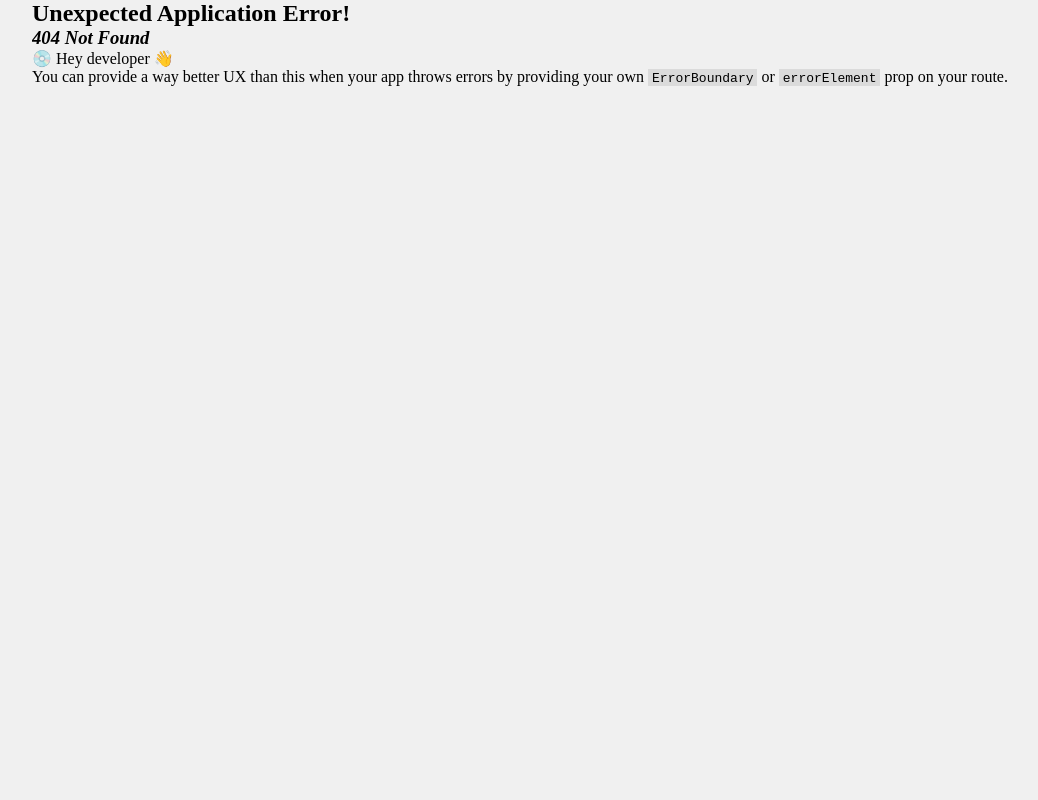
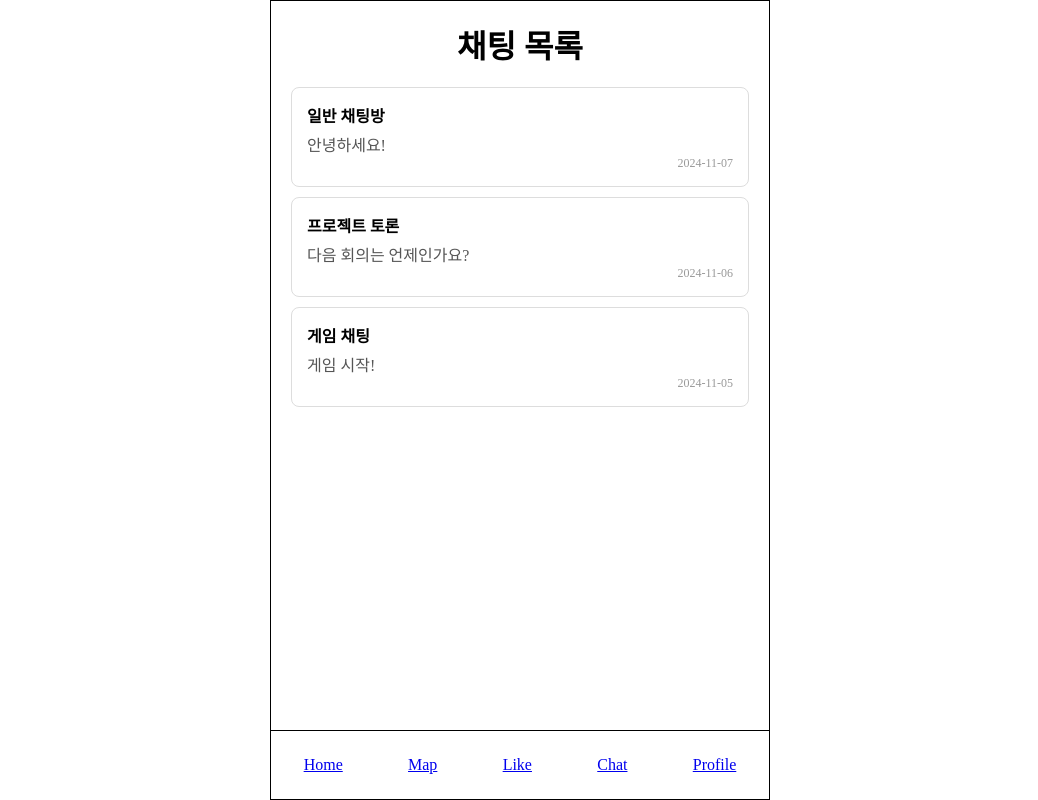
Before and after one commit to prac2317/book-and-talk-frontend, a React (Vite) app: page /chat in a window 1280 px wide. Before the commit this address had no page. Shown: the whole page, without its empty margins (120-1158 px from the left). Built offline with nearby package versions, Linux system fonts and the light colour scheme.

Commit message:
feat: 채팅 목록 화면 틀 잡기

```diff
--- /dev/null
+++ b/src/pages/chat/ChatList.css
@@ -0,0 +1,44 @@
+/* components/ChatList.css */
+
+.chat-list {
+    padding: 20px;
+    overflow-y: auto;
+    height: 100%;
+}
+
+.chat-list h1 {
+    margin-bottom: 20px;
+    text-align: center;
+}
+
+.chat-list ul {
+    list-style: none;
+}
+
+.chat-list-item {
+    padding: 15px;
+    border: 1px solid #ddd;
+    border-radius: 8px;
+    margin-bottom: 10px;
+    cursor: pointer;
+    transition: background-color 0.2s;
+}
+
+.chat-list-item:hover {
+    background-color: #f0f0f0;
+}
+
+.chat-name {
+    font-weight: bold;
+    margin-bottom: 5px;
+}
+
+.chat-last-message {
+    color: #555;
+}
+
+.chat-timestamp {
+    font-size: 12px;
+    color: #999;
+    text-align: right;
+}
--- a/src/pages/chat/ChatList.tsx
+++ b/src/pages/chat/ChatList.tsx
@@ -0,0 +1,45 @@
+// components/ChatList.tsx
+
+import React from 'react';
+import { useNavigate } from 'react-router-dom';
+import './ChatList.css'; // 필요 시 스타일링 추가
+
+interface ChatRoom {
+    id: number;
+    name: string;
+    lastMessage: string;
+    timestamp: string;
+}
+
+const ChatList: React.FC = () => {
+    const navigate = useNavigate();
+
+    // 예시 데이터 (실제 데이터는 API 호출 등으로 가져옵니다)
+    const chatRooms: ChatRoom[] = [
+        { id: 1, name: '일반 채팅방', lastMessage: '안녕하세요!', timestamp: '2024-11-07' },
+        { id: 2, name: '프로젝트 토론', lastMessage: '다음 회의는 언제인가요?', timestamp: '2024-11-06' },
+        { id: 3, name: '게임 채팅', lastMessage: '게임 시작!', timestamp: '2024-11-05' },
+        // 더 많은 채팅방 추가 가능
+    ];
+
+    const handleChatClick = (chatRoomId: number) => {
+        navigate(`/chat/${chatRoomId}`);
+    };
+
+    return (
+        <div className="chat-list">
+            <h1>채팅 목록</h1>
+            <ul>
+                {chatRooms.map((room) => (
+                    <li key={room.id} onClick={() => handleChatClick(room.id)} className="chat-list-item">
+                        <div className="chat-name">{room.name}</div>
+                        <div className="chat-last-message">{room.lastMessage}</div>
+                        <div className="chat-timestamp">{room.timestamp}</div>
+                    </li>
+                ))}
+            </ul>
+        </div>
+    );
+};
+
+export default ChatList;
```
Also changed, not shown: src/main.tsx (+6 -1 lines).
